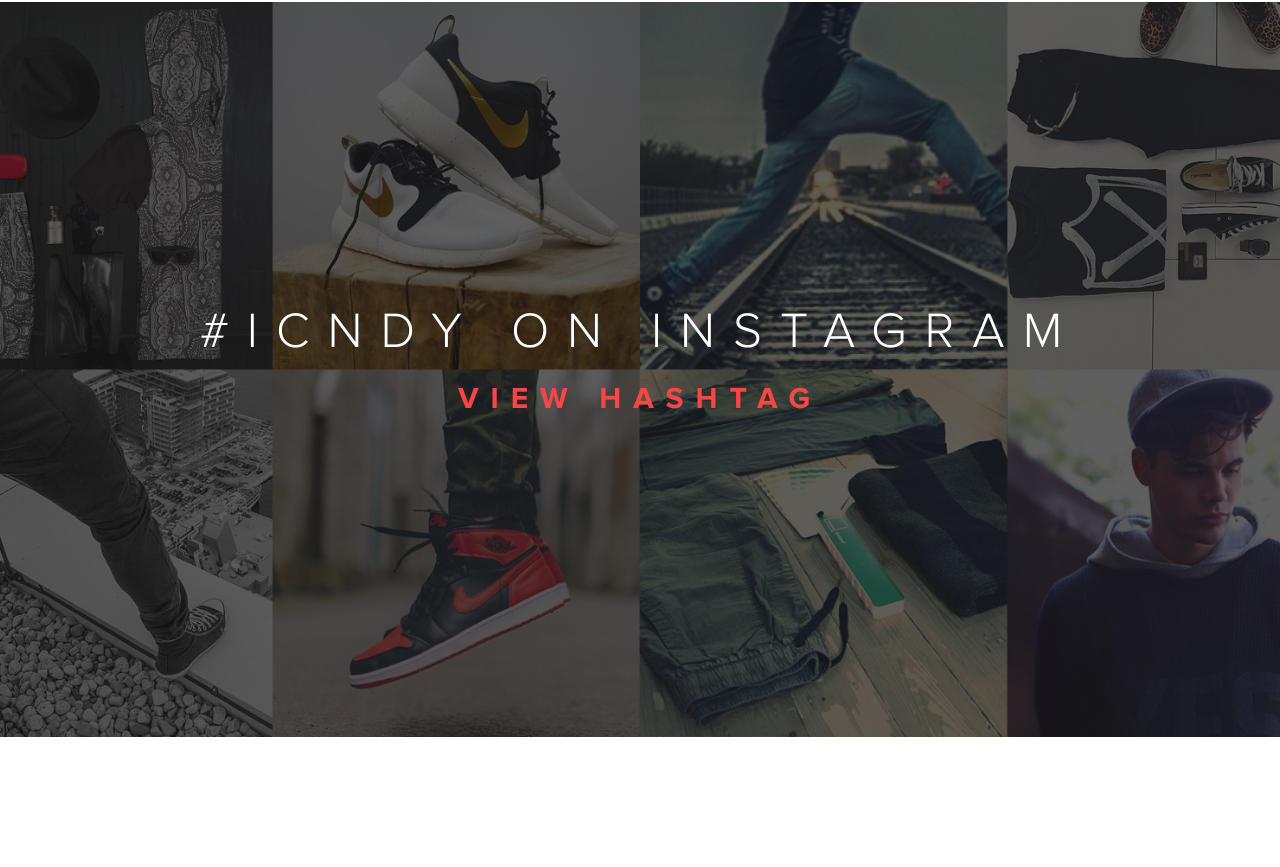
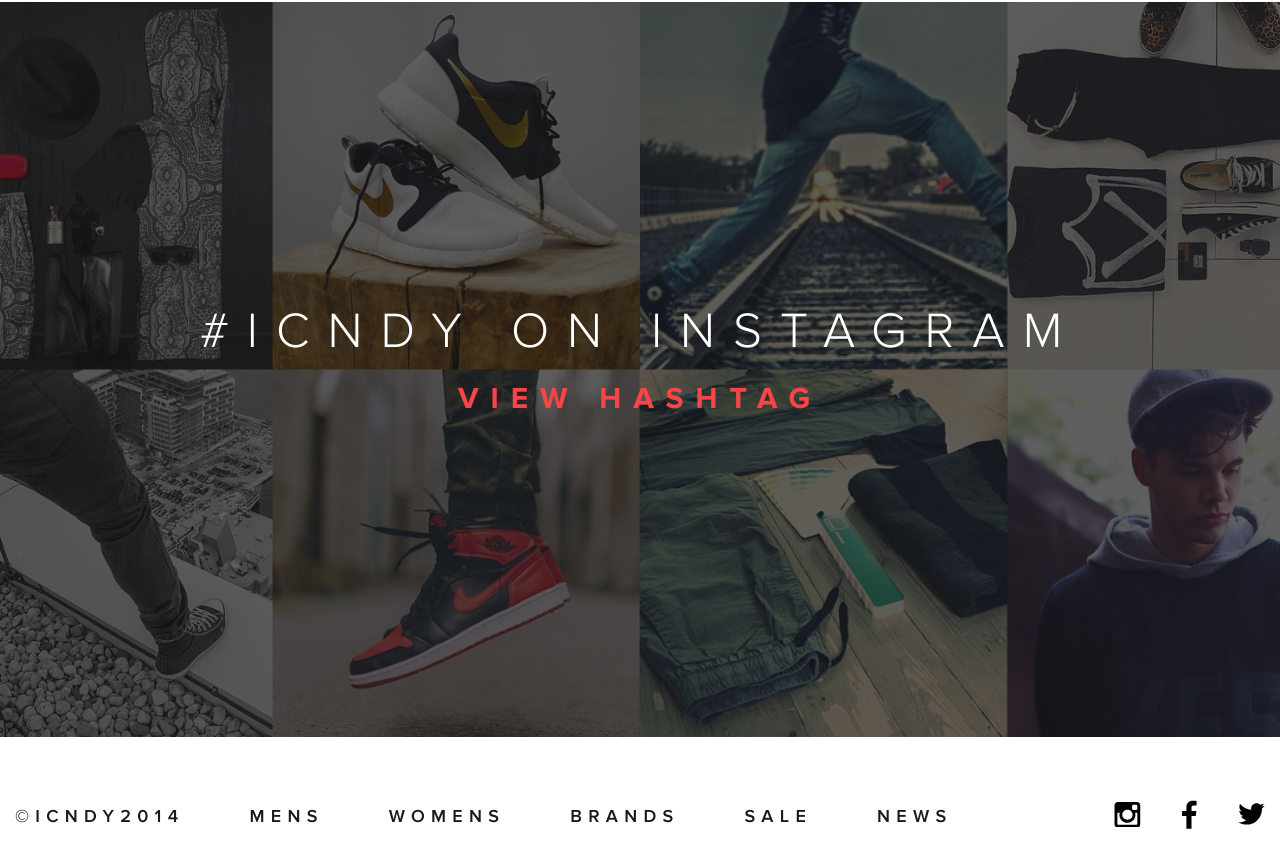
Before and after one commit to inCrafts/ICNDY, a plain HTML site: page index.html in a window 1280 px wide. Shown: the part 2145-3012 px from the top of the page. Before the commit the page ends 2882 px from the top, so only its background shows below. Drawn offline with Linux system fonts and the light colour scheme; files whose address does not match are found by name.

Commit message:
Блок Footer

```diff
--- /dev/null
+++ b/css/blocks/footer.css
@@ -0,0 +1,25 @@
+.footer__wrap {
+    display: grid;
+    grid-template-columns: 1fr auto;
+    grid-column-gap: 2rem;
+    margin-top: 6rem;
+    margin-bottom: 6rem;
+}
+
+/*    Media    */
+
+@media (max-width: 768px) {
+    .footer__wrap {
+        grid-template-columns: auto;
+        justify-items: center;
+    }
+
+    .content__link {
+        grid-column: span 2;
+        padding-top: 73%;
+    }
+
+    .content__link--big {
+        grid-column: 1 / -1;
+    }
+}
--- a/css/blocks/nav.css
+++ b/css/blocks/nav.css
@@ -5,7 +5,21 @@
     list-style: none;
 }
 
+.nav__list--black {
+    justify-content: flex-start;
+}
+
+
 .nav__item {
+    margin-left: 6.5rem;
+    font-size: 1.8rem;
+    line-height: 4rem;
+    letter-spacing: .63rem;
+    font-weight: 600;
+}
+
+.nav__list--black .nav__item {
+    color: #1a1a1a;
     margin-left: 6.5rem;
     font-size: 1.8rem;
     line-height: 4rem;
@@ -17,6 +31,7 @@
     margin-left: 0;
 }
 
+
 .nav__link {
     text-decoration: none;
     color: #ffffff;
@@ -27,6 +42,11 @@
     -o-transition: color 500ms;
     transition: color 500ms;
 }
+
+.nav__list--black .nav__link {
+    color: #1a1a1a;
+}
+
 
 .nav__link:hover, .nav__link:focus, .nav__link:active {
     color: #f84545;
@@ -52,7 +72,7 @@
 }
 
 @media (max-width: 768px) {
-    .nav__list {
+    .nav__list, .nav__list--black {
         justify-content: center;
     }
 }
--- /dev/null
+++ b/css/blocks/socials.css
@@ -0,0 +1,50 @@
+.footer__socials {
+    display: flex;
+    align-items: center;
+    justify-content: space-between;
+    list-style: none;
+}
+
+.socials__item {
+    margin-right: 4.1rem;
+}
+
+.socials__item:last-child {
+    margin-right: 0;}
+
+
+.socials__svg {
+    fill: #000000;
+    -webkit-transition: fill 500ms;
+    -moz-transition: fill 500ms;
+    -ms-transition: fill 500ms;
+    -o-transition: fill 500ms;
+    transition: fill 500ms;
+}
+
+.socials__svg:hover {
+    fill: #f84545;
+}
+
+.socials__svg--inst {
+    width: 2.7rem;
+    height: 2.6rem;
+}
+
+.socials__svg--fb {
+    width: 1.5rem;
+    height: 2.9rem;
+}
+
+.socials__svg--tw {
+    width: 2.7rem;
+    height: 2.2rem;
+}
+
+/*    Media    */
+
+@media (max-width: 768px) {
+    .socials__item {
+        margin: 15px;
+    }
+}
--- a/css/main.css
+++ b/css/main.css
@@ -9,6 +9,8 @@
     @import "blocks/nav.css";
     @import "blocks/content.css";
     @import "blocks/instagram.css";
+    @import "blocks/footer.css";
+    @import "blocks/socials.css";
 
 
 /*    Colors    */
--- a/index.html
+++ b/index.html
@@ -83,6 +83,45 @@
                 </div>
             </div>
         </section>
+
+        <footer class="footer">
+            <div class="footer__wrap wrap">
+                <nav class="footer__nav nav">
+                    <ul class="nav__list nav__list--black">
+                        <li class="nav__item"><a href="#" class="nav__link">&copy;ICNDY2014</a></li>
+                        <li class="nav__item"><a href="#" class="nav__link">Mens</a></li>
+                        <li class="nav__item"><a href="#" class="nav__link">Womens</a></li>
+                        <li class="nav__item"><a href="#" class="nav__link">Brands</a></li>
+                        <li class="nav__item"><a href="#" class="nav__link">Sale</a></li>
+                        <li class="nav__item"><a href="#" class="nav__link">News</a></li>
+                    </ul>
+                </nav>
+
+                <ul class="footer__socials">
+                    <li class="socials__item">
+                        <a aria-label="Instagram" href="#" class="socials__link">
+                            <svg class="socials__svg socials__svg--inst">
+                                <use xlink:href="img/!sprite.svg#instagram"></use>
+                            </svg>
+                        </a>
+                    </li>
+                    <li class="socials__item">
+                        <a aria-label="Facebook" href="#" class="socials__link">
+                            <svg class="socials__svg socials__svg--fb">
+                                <use xlink:href="img/!sprite.svg#facebook"></use>
+                            </svg>
+                        </a>
+                    </li>
+                    <li class="socials__item">
+                        <a aria-label="Twitter" href="#" class="socials__link">
+                            <svg class="socials__svg socials__svg--tw">
+                                <use xlink:href="img/!sprite.svg#twitter"></use>
+                            </svg>
+                    </a>
+                    </li>
+                </ul>
+            </div>
+        </footer>
     </div>
 </body>
 </html>
```
Also changed, not shown: img/!sprite.svg (renamed from img/sprite.svg).
